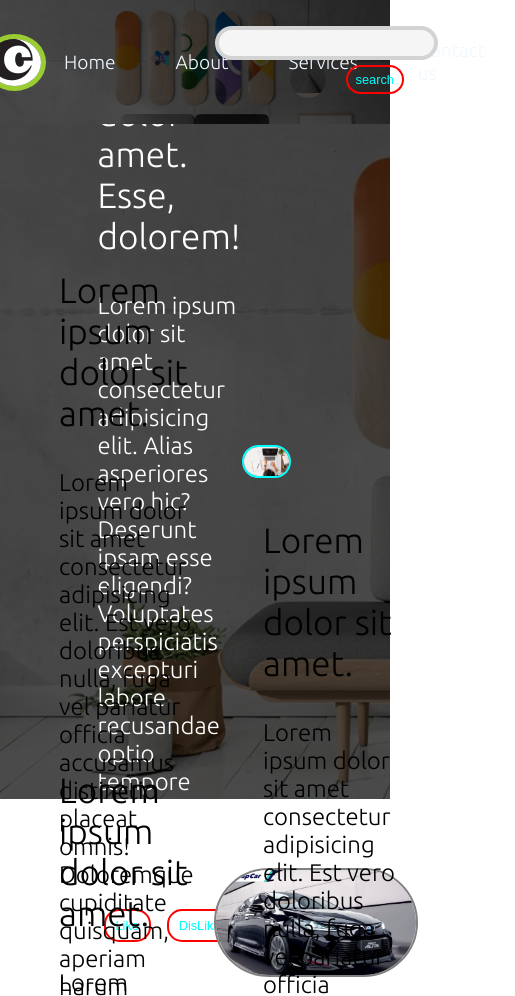
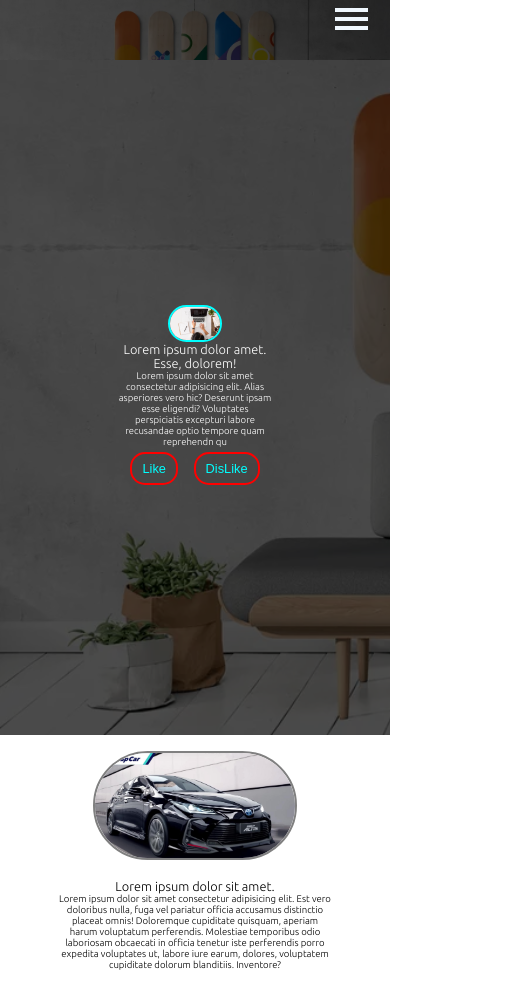
Before and after one commit to abdullahzulfiqar653/Education-website-theme, a plain HTML site: page index.html in a window 390 px wide. Shown: the top 996 px of the page, 515 px wide, since content can reach past the window. Drawn offline with Linux system fonts and the light colour scheme.

Commit message:
completed with Responsiveness

```diff
--- a/css/style.css
+++ b/css/style.css
@@ -96,9 +96,11 @@ body {
 
 .big-text {
   font-size: 2.2rem;
+  margin: auto;
 }
 
 .small-text {
+  margin: auto;
   font-size: 1.5rem;
 }
 
@@ -166,7 +168,7 @@ body {
 }
 
 .form {
-  max-width: 500px;
+  max-width: 62%;
   margin: 10px auto;
 }
 
@@ -184,3 +186,93 @@ body {
   justify-content: center;
   padding: 20px;
 }
+
+@media screen and (min-width: 900px) and (max-width: 1121px) {
+  /* .nav-left {
+    flex-direction: column;
+  } */
+  .big-text {
+    font-size: 1.8rem;
+  }
+
+  .small-text {
+    font-size: 1.2rem;
+  }
+}
+
+.burger {
+  display: none;
+  position: absolute;
+  cursor: pointer;
+  right: 5%;
+  top: 5%;
+}
+
+.burger .line {
+  background-color: aliceblue;
+  width: 33px;
+  height: 4px;
+  margin: 5px 3px;
+}
+@media screen and (max-width: 901px) {
+  .navbar {
+    flex-direction: column;
+    transition: all 0.7s ease-out;
+    height: 320px;
+  }
+  .nav-left {
+    flex-direction: column;
+  }
+  .nav-left li {
+    padding: 10px 30px;
+  }
+  .burger {
+    display: block;
+  }
+  .nav-height-for-resp {
+    height: 60px;
+  }
+  .visibility-for-resp {
+    opacity: 0;
+  }
+  .main-box {
+    flex-direction: column-reverse;
+  }
+  .big-text {
+    font-size: 1.4rem;
+    text-align: center;
+  }
+
+  .small-text {
+    text-align: center;
+    font-size: 1rem;
+  }
+  .buttons {
+    text-align: center;
+  }
+}
+@media screen and (max-width: 660px) {
+  .section {
+    flex-direction: column-reverse;
+  }
+  .big-text {
+    font-size: 1rem;
+  }
+  .small-text {
+    font-size: 0.8rem;
+  }
+}
+
+@media screen and (max-width: 480px) {
+  .big-text {
+    font-size: 0.8rem;
+  }
+  .small-text {
+    font-size: 0.6rem;
+  }
+}
+@media screen and (max-height: 700px) {
+  .contact {
+    height: 75vh;
+  }
+}
--- a/index.html
+++ b/index.html
@@ -14,17 +14,22 @@
     <title>Education Website theme</title>
   </head>
   <body>
-    <nav class="navbar nav-background">
-      <ul class="nav-left">
+    <nav class="navbar nav-background nav-height-for-resp">
+      <ul class="nav-left visibility-for-resp">
         <div class="logo"><img src="./images/logo.png" alt="logo" /></div>
         <li><a href="#home">Home</a></li>
         <li><a href="">About</a></li>
         <li><a href="">Services</a></li>
         <li><a href="">Contact us</a></li>
       </ul>
-      <div class="nav-right">
+      <div class="nav-right visibility-for-resp">
         <input type="text" name="search" id="search" />
         <button class="btn btn-small">search</button>
+      </div>
+      <div class="burger">
+        <div class="line"></div>
+        <div class="line"></div>
+        <div class="line"></div>
       </div>
     </nav>
     <section class="nav-background first-section">
@@ -165,5 +170,6 @@
         Copyright &copy; ABDULLAH - All Rights Reserved.
       </p>
     </footer>
+    <script src="js/resp.js"></script>
   </body>
 </html>
--- /dev/null
+++ b/js/resp.js
@@ -0,0 +1,12 @@
+burger = document.querySelector(".burger");
+console.log(burger);
+navbar = document.querySelector(".navbar");
+console.log(navbar);
+leftNav = document.querySelector(".nav-left");
+rightNav = document.querySelector(".nav-right");
+
+burger.addEventListener("click", () => {
+  navbar.classList.toggle("nav-height-for-resp");
+  leftNav.classList.toggle("visibility-for-resp");
+  rightNav.classList.toggle("visibility-for-resp");
+});
```
Lines whose indentation alone changed are shown as unchanged.
